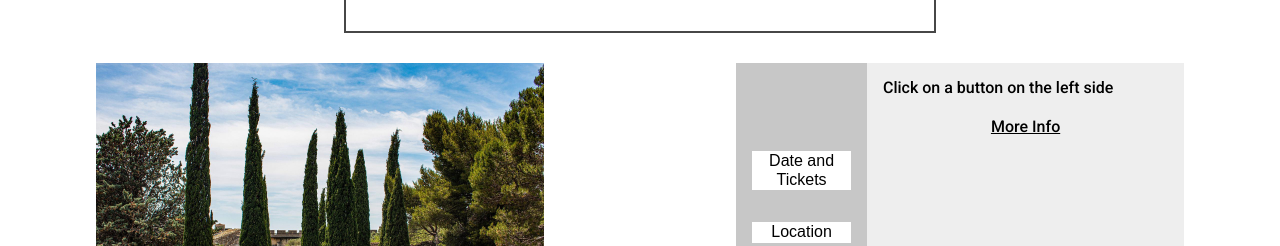
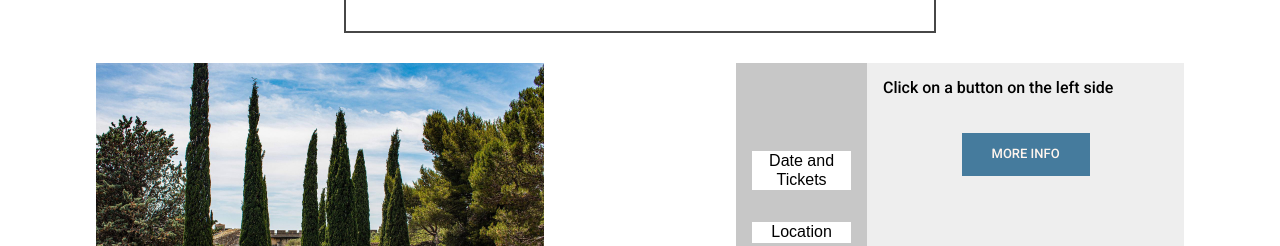
Before and after one commit to AndreaPrati98/Polimi--Hypermedia---project, a Nuxt app: page /festival-intro in a window 1280 px wide. Shown: the part 922-1168 px from the top of the page. Built offline with nearby package versions, Linux system fonts and the light colour scheme.

Commit message:
first try to use button-std

```diff
--- a/components/info-component.vue
+++ b/components/info-component.vue
@@ -20,9 +20,7 @@
                     {{visibleText}}
                 </p>
                 <div class="info-button-wrapper">
-                    <nuxt-link to="/festival-practical-info" class="more-info">
-                        More Info
-                    </nuxt-link>
+                    <ButtonStd :btnDst="'/festival-practical-info'" :btnText="'More Info'" />
                 </div>
             </div>
         </div>
@@ -30,6 +28,7 @@
 </template>
 
 <script>
+import ButtonStd from './utilities-components/button-std.vue';
 
 export default {
     name: "info-component",
@@ -43,8 +42,8 @@ export default {
                 },
                 {
                     buttonId: 2,
-                    buttonTxt: 'Location',
-                    content: 'This is content from botton 2',
+                    buttonTxt: "Location",
+                    content: "This is content from botton 2",
                 },
                 {
                     buttonId: 3,
@@ -53,8 +52,9 @@ export default {
                 },
             ],
             visibleText: "Click on a button on the left side",
-        }
-    }
+        };
+    },
+    components: { ButtonStd }
 }
 </script>
 
@@ -92,11 +92,13 @@ export default {
     .info-container {
         background-color: #eeeeee;
         overflow-y: scroll;
+
     }
 
     .info-button-wrapper {
         display: flex;
         justify-content: center;
+        padding: 20px 0;
     }
 
     .more-info {
```
